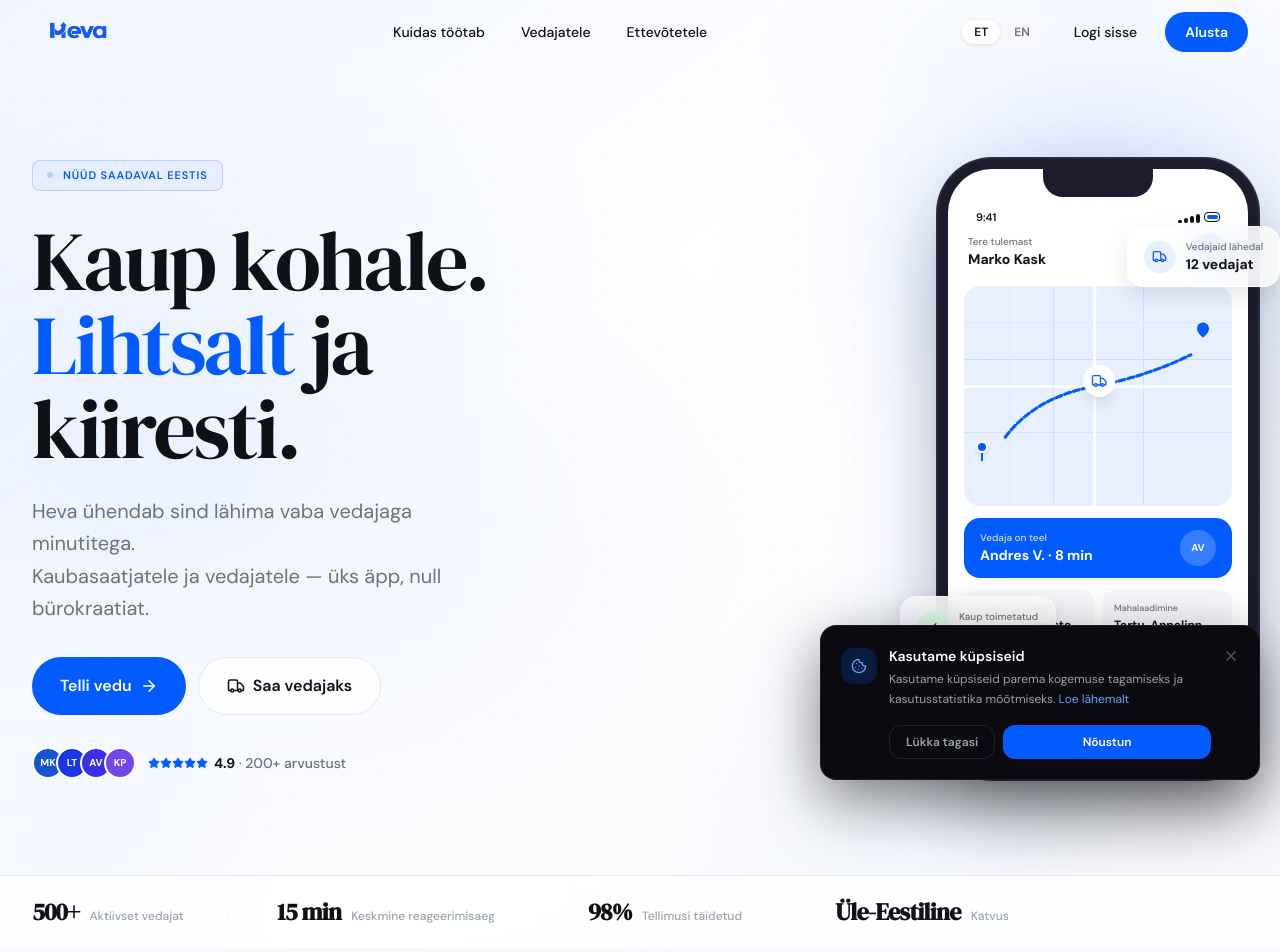
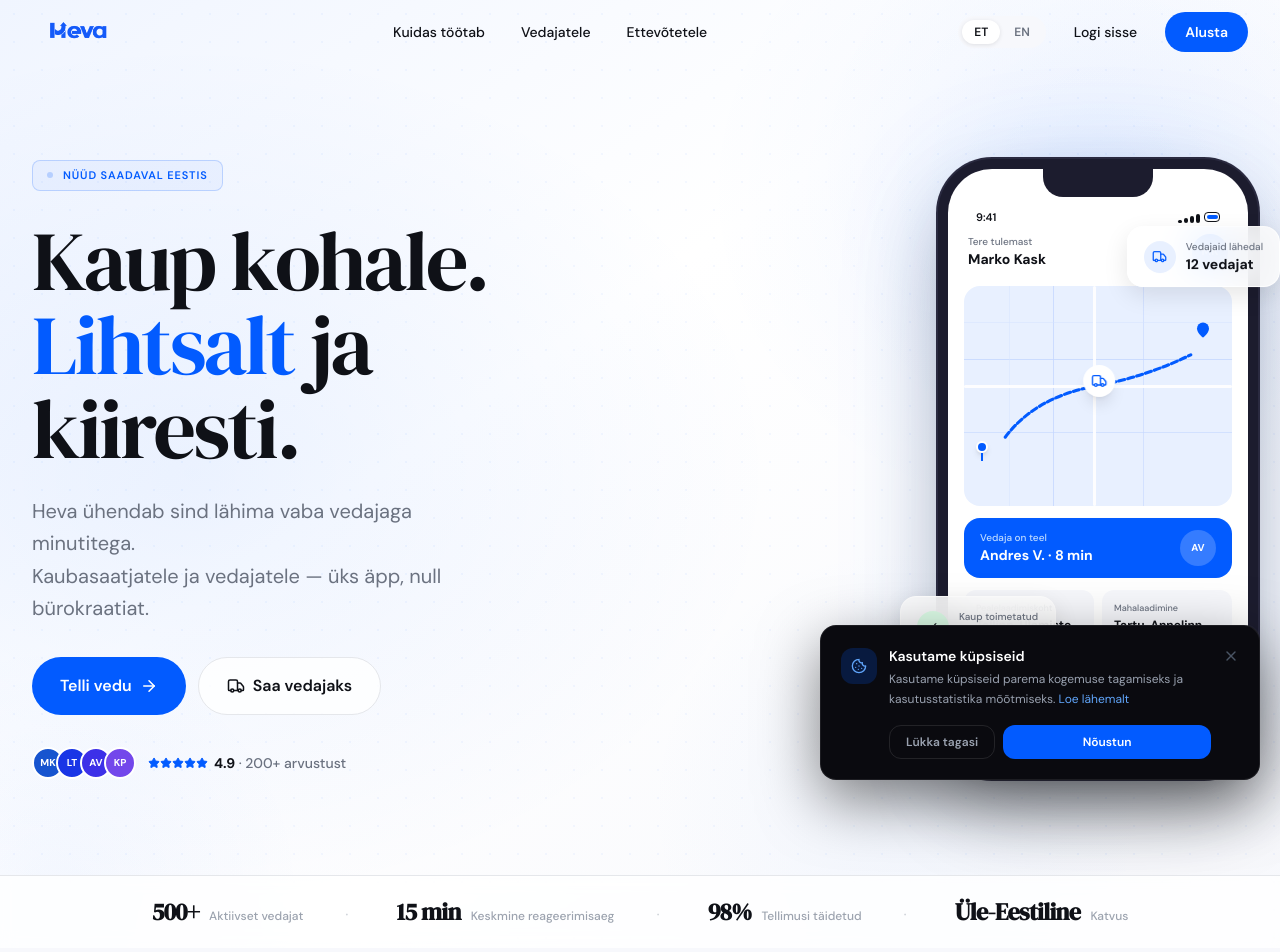
Before and after one commit to teamheva/heva-landing, a Next.js app: page / in a window 1280 px wide. Shown: the top 952 px of the page. Built offline with nearby package versions, Linux system fonts and the light colour scheme.

Commit message:
Center stats bar in hero section

```diff
--- a/components/Hero.tsx
+++ b/components/Hero.tsx
@@ -311,7 +311,7 @@
         className="relative border-t border-[#e5e7eb] bg-white/80 backdrop-blur-sm"
       >
         <div className="max-w-7xl mx-auto px-5 sm:px-8 py-5">
-          <div className="flex flex-wrap items-center gap-x-8 gap-y-4 sm:gap-x-12">
+          <div className="flex flex-wrap justify-center items-center gap-x-8 gap-y-4 sm:gap-x-12">
             {stats.map((stat, i) => (
               <div key={stat.label} className="flex items-baseline gap-2.5">
                 <span
@@ -322,7 +322,7 @@
                 </span>
                 <span className="text-xs text-[#9ca3af] font-medium">{stat.label}</span>
                 {i < stats.length - 1 && (
-                  <span className="ml-4 sm:ml-8 text-[#e5e7eb] select-none">·</span>
+                  <span className="ml-4 sm:ml-8 text-[#d1d5db] select-none">·</span>
                 )}
               </div>
             ))}
```
